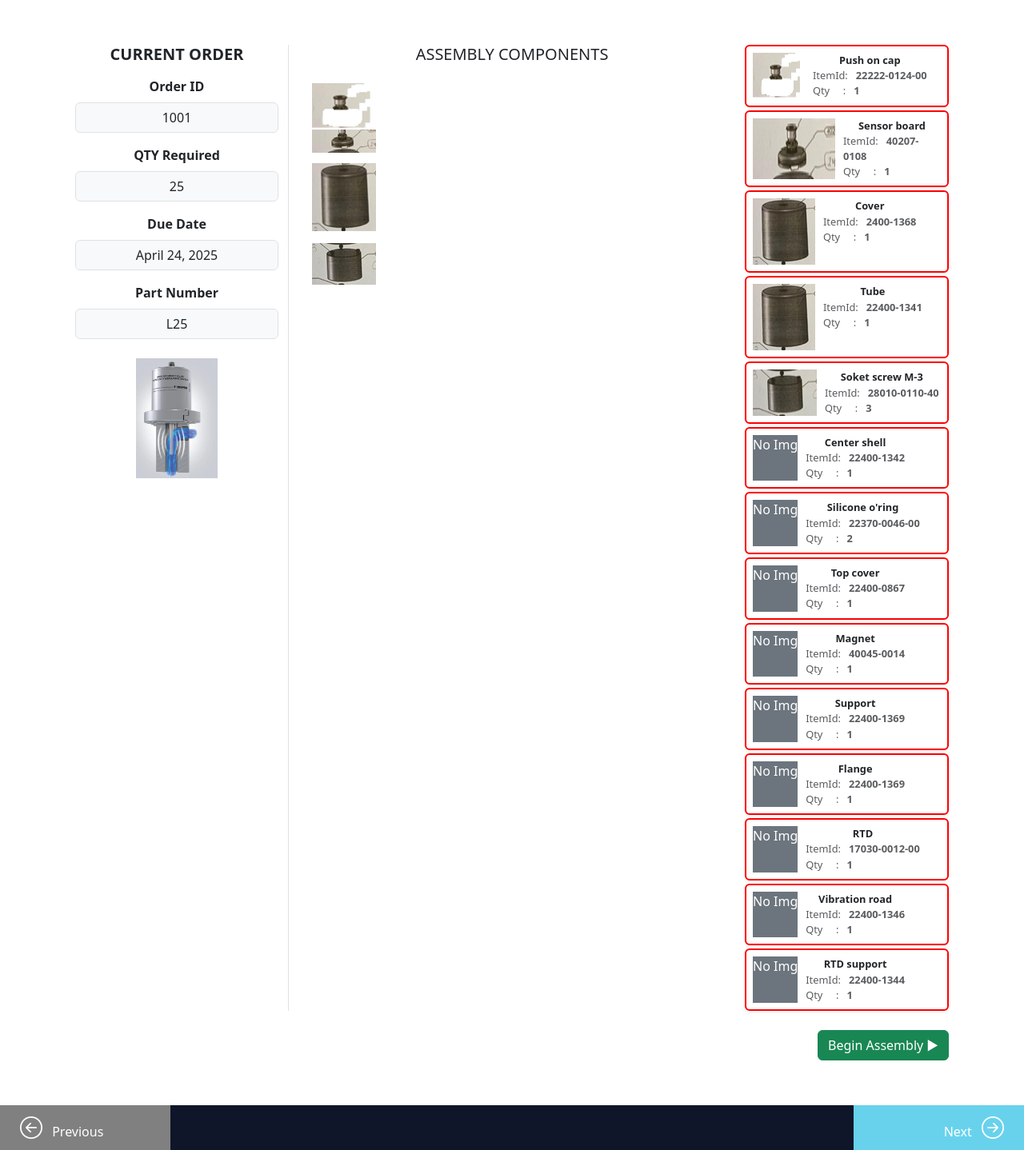
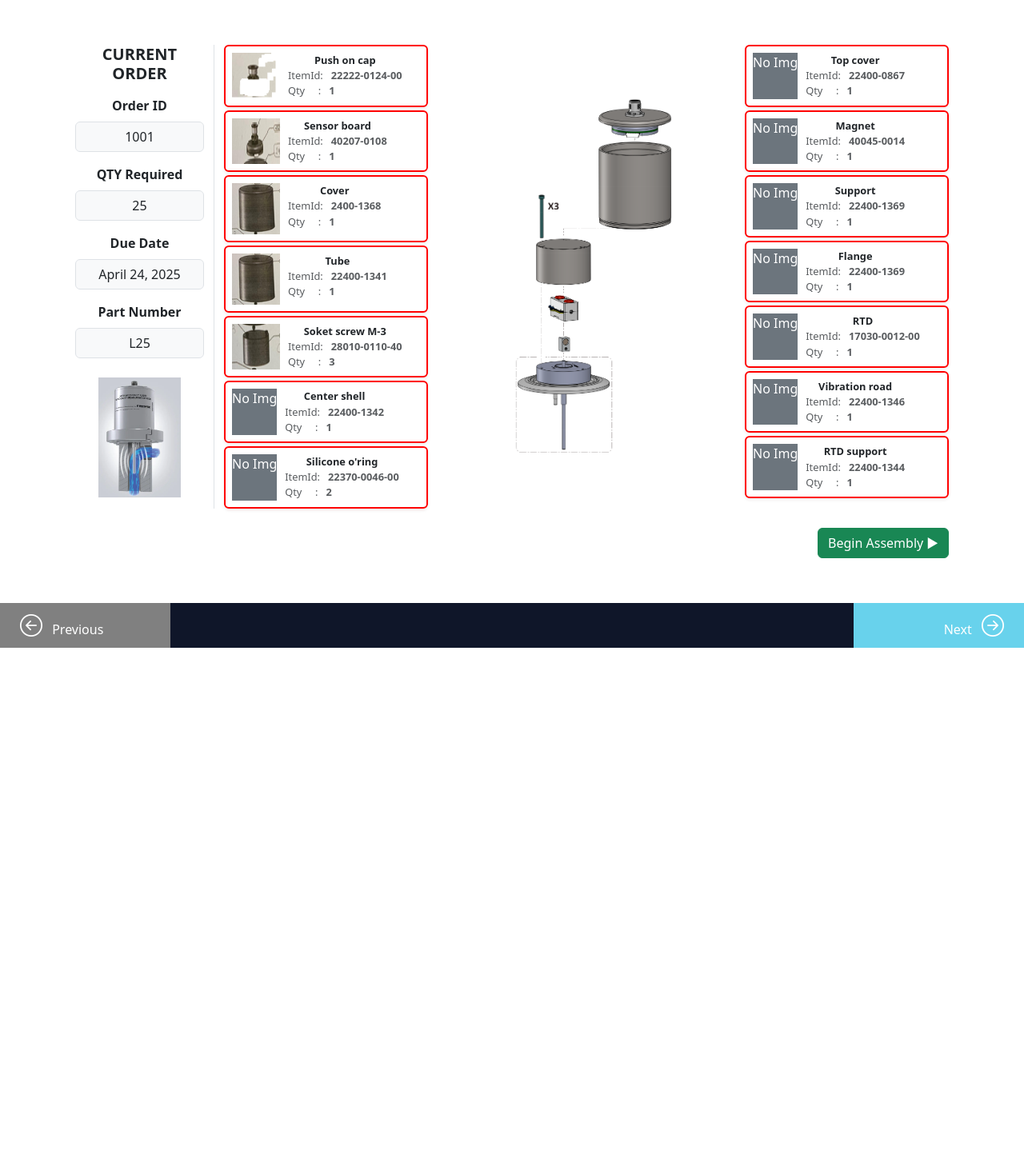
Before and after one commit to 6280636/djangoproject, a Django app: page /orders/1001/verify/ in a window 1280 px wide. Shown: the part 76-1514 px from the top of the page at 80% size. After the commit the page ends 886 px from the top, so only its background shows below. Run offline with Django 5.2, Linux system fonts and the light colour scheme; data comes from the database, SQL or seed files in the repository; some libraries are stand-ins or nearby versions.

Commit message:
FCT Place des images
Ajoute des images

```diff
--- a/tasks/templates/verify_components.html
+++ b/tasks/templates/verify_components.html
@@ -23,7 +23,7 @@
     <div class="row">
 
         <!-- 🟢 PARTE 1: Detalles de la orden -->
-        <div class="col-md-3 border-end">
+        <div class="col-md-2 border-end">
             <h5 class="text-uppercase fw-bold mb-3">Current Order</h5>
             <!-- Detalles individuales -->
             <div class="mb-3">
@@ -47,32 +47,50 @@
             </div>
         </div>
 
+         <!-- 🟣 PARTE 3: Lista de componentes -->
+         <div class="col-md-3">
+            <div class="row g-1">
+                {% for component in components_first_half %}
+                <div class="col-12">
+                    <div id="list-{{ component.id }}"
+                        class="d-flex align-items-left rounded p-2 shadow-sm bg-white component-item"
+                        style="gap: 10px; border: 2px solid red;">
+                        {% if component.image %}
+                        <img src="{% static component.image %}" alt="{{ component.name }}" class="img-fluid" style="width: 60px;">
+                        {% else %}
+                        <div class="bg-secondary text-white">
+                            No Img
+                        </div>
+                        {% endif %}
+                        <div style="font-size: 0.80rem;">
+                            <div class="fw-bold">{{ component.name }}</div>
+                            <div class="text-muted" style="text-align: left;">ItemId: &nbsp;&nbsp;<strong>{{ component.item_id }}</strong></div>
+                            <div class="text-muted" style="text-align: left;">Qty &nbsp;&nbsp;&nbsp;&nbsp;: &nbsp;&nbsp;<strong>{{ component.required_quantity }}</strong></div>
+                        </div>
+                    </div>
+                </div>
+                {% endfor %}
+            </div>
+        </div>
+
         <!-- 🔵 PARTE 2: Imagen dividida -->
-        <div class="col-md-6 d-flex flex-column align-items-center">
-            <h5 class="text-uppercase mb-4">Assembly Components</h5>
-            <div id="assembly-container" class="position-relative" style="width:100%; max-width:500px; height:500px;">
-
-                {% for component in components %}
-                {% if component.image %}
-                <img id="comp-{{ component.id }}" src="{% static component.image %}" alt="{{ component.name }}"
-                    class="position-absolute component-img"
-                    style="top: {{ component.pos_y }}px; left: {{ component.pos_x }}px; z-index: {{ component.z_index }}; width: 80px;"
-                    data-comp-id="{{ component.id }}">
-                {% endif %}
-                {% endfor %}
+        <div class="col-md-4 d-flex flex-column justify-content-center align-items-center">
+            <!-- <h5 class="text-uppercase mb-4">Assembly Components</h5> -->
+            <div style="width: 100%; max-width: 500px;">
+                <img src="{% static 'tasks/Assy_Images/MIIV3.png' %}" class="img-fluid" alt="Component Image">
             </div>
         </div>
 
         <!-- 🟣 PARTE 3: Lista de componentes -->
         <div class="col-md-3">
             <div class="row g-1">
-                {% for component in components %}
+                {% for component in components_second_half %}
                 <div class="col-12">
                     <div id="list-{{ component.id }}"
                         class="d-flex align-items-left rounded p-2 shadow-sm bg-white component-item"
                         style="gap: 10px; border: 2px solid red;">
                         {% if component.image %}
-                        <img src="{% static component.image %}" alt="{{ component.name }}">
+                        <img src="{% static component.image %}" alt="{{ component.name }}" class="img-fluid" style="width: 60px;">
                         {% else %}
                         <div class="bg-secondary text-white">
                             No Img
--- a/tasks/views.py
+++ b/tasks/views.py
@@ -168,10 +168,15 @@ def verify_components(request, order_id):
     # carga la orden o devuelve 404
     order = get_object_or_404(Order, order_id=order_id)
     components = Component.objects.filter(codeitem=order.codeitem)
+    half = len(components) // 2
+    components_first_half = components[:half]
+    components_second_half = components[half:]
     # renderiza el template pasando el objeto order
     return render(request, 'verify_components.html', {
         'order': order,
-        'components': components
+        'components': components,
+        'components_first_half': components_first_half,
+        'components_second_half': components_second_half,
 
     })
 
```
Also changed, not shown: tasks/static/tasks/Assy_Images/MIIV3.png (added), tasks/static/tasks/assyV3_Images/Vis M3x40.png.
